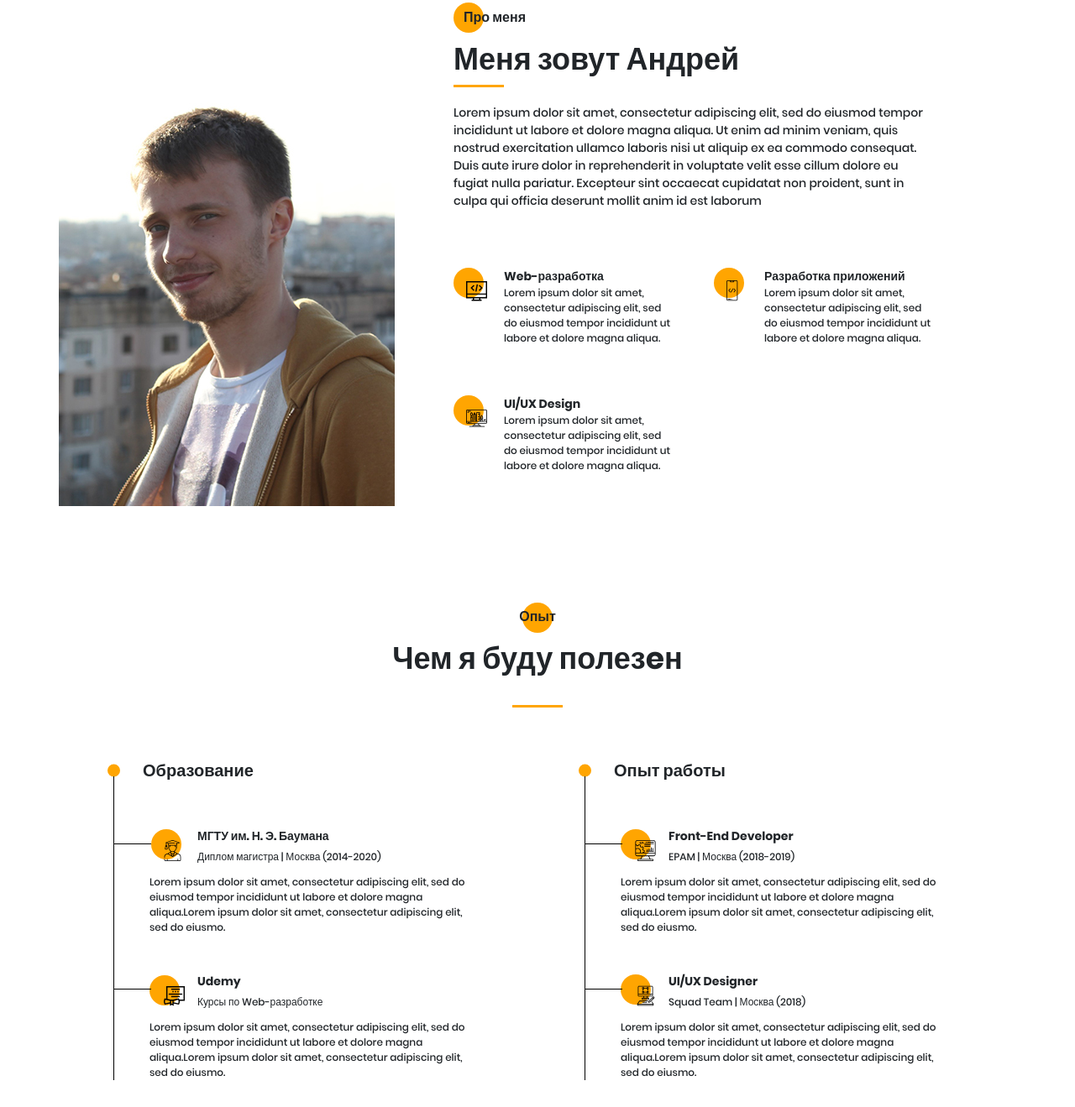
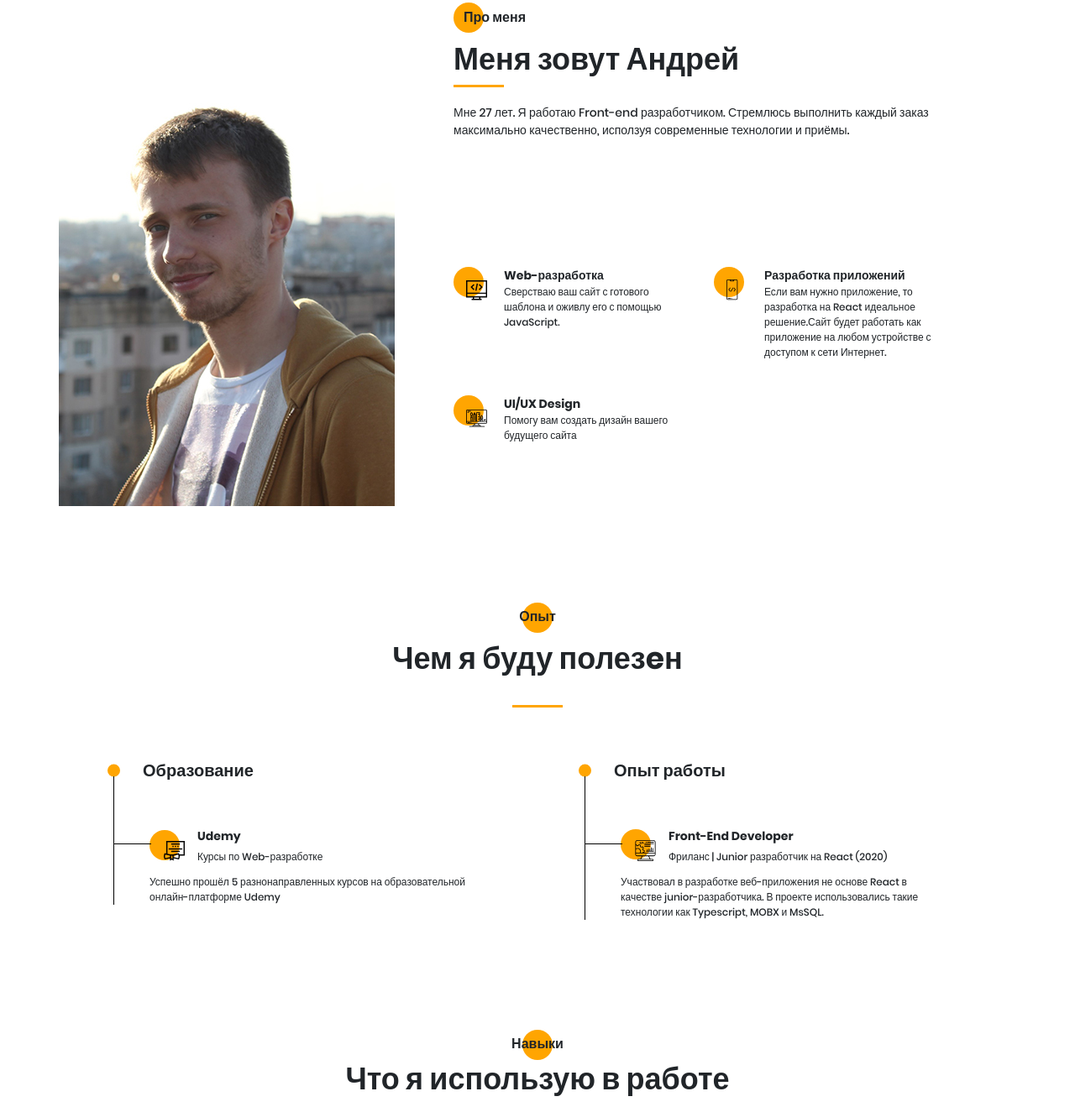
Before and after one commit to andryxxa93/portfolio, a website: page src/index.html in a window 1280 px wide. Shown: the part 917-2236 px from the top of the page at 84% size. Drawn offline with nearby package versions, Linux system fonts and the light colour scheme; files that its build step writes are made by us from their sources; files whose address does not match are found by name.

Commit message:
корректировки

```diff
--- a/src/index.html
+++ b/src/index.html
@@ -101,7 +101,7 @@
         </div>
         <div class="container">
             <div class="title title_fz16 promo__subtitle">Меня зовут Андрей Гордиенко</div>
-            <h1 class="title title_fz48 promo__title">Я web-разработчик из города Москва</h1>
+            <h1 class="title title_fz48 promo__title">Я web-разработчик из города Калуги</h1>
             <div class="promo__btns">
                 <a href="" class="promo__link btn">Портфолио</a>
                 <a href="" class="promo__link btn btn_transparent">Про меня</a>
@@ -128,7 +128,7 @@
                     <div class="title title_fz36 about__title">Меня зовут Андрей</div>
                     <div class="divider about__divider"></div>
                     <div class="about__text">
-                        Lorem ipsum dolor sit amet, consectetur adipiscing elit, sed do eiusmod tempor incididunt ut labore et dolore magna aliqua. Ut enim ad minim veniam, quis nostrud exercitation ullamco laboris nisi ut aliquip ex ea commodo consequat. Duis aute irure dolor in reprehenderit in voluptate velit esse cillum dolore eu fugiat nulla pariatur. Excepteur sint occaecat cupidatat non proident, sunt in culpa qui officia deserunt mollit anim id est laborum
+                        Мне 27 лет. Я работаю Front-end разработчиком. Стремлюсь выполнить каждый заказ максимально качественно, исползуя современные технологии и приёмы.
                     </div>
                 </div>
                 <div class="about__skills">
@@ -141,7 +141,7 @@
                                 Web-разработка
                             </div>
                             <div class="text">
-                                Lorem ipsum dolor sit amet, consectetur adipiscing elit, sed do eiusmod tempor incididunt ut labore et dolore magna aliqua.
+                                Сверстваю ваш сайт с готового шаблона и оживлу его с помощью JavaScript.
                             </div>
                         </div>
                     </div>
@@ -151,7 +151,7 @@
                         </div>
                         <div class="about__skill-info">
                             <div class="title title_fz14">Разработка приложений</div>
-                            <div class="text">Lorem ipsum dolor sit amet, consectetur adipiscing elit, sed do eiusmod tempor incididunt ut labore et dolore magna aliqua.</div>
+                            <div class="text">Если вам нужно приложение, то разработка на React идеальное решение.Сайт будет работать как приложение на любом устройстве с доступом к сети Интернет.</div>
                         </div>
                     </div>
                     <div class="about__skill">
@@ -160,7 +160,7 @@
                         </div>
                         <div class="about__skill-info">
                             <div class="title title_fz14">UI/UX Design</div>
-                            <div class="text">Lorem ipsum dolor sit amet, consectetur adipiscing elit, sed do eiusmod tempor incididunt ut labore et dolore magna aliqua.</div>
+                            <div class="text">Помогу вам создать дизайн вашего будущего сайта</div>
                         </div>
                     </div>
                 </div>
@@ -179,20 +179,20 @@
                     </h3>
                     <ul>
                         <li>
-                            <div class="resume__item">
+                            <!-- <div class="resume__item">
                                 <div class="resume__item-head">
                                     <div class="resume__item-icon">
                                         <img src="icons/University.svg" alt="university">
                                     </div>
-                                    <h4 class="title title_fz14 resume__item-title">МГТУ им. Н. Э. Баумана</h4>
+                                    <h4 class="title title_fz14 resume__item-title">Одесская юридическая академия НУОЮА</h4>
                                     <div class="resume__item-location text">
-                                        Диплом магистра | Москва (2014-2020)
+                                        Диплом специалиста | Одесса (2010-2015)
                                     </div>
                                 </div>
                                 <div class="resume__item-body text">
                                     Lorem ipsum dolor sit amet, consectetur adipiscing elit, sed do eiusmod tempor incididunt ut labore et dolore magna aliqua.Lorem ipsum dolor sit amet, consectetur adipiscing elit, sed do eiusmo.
                                 </div>
-                            </div>
+                            </div> -->
                             <div class="resume__item">
                                 <div class="resume__item-head">
                                     <div class="resume__item-icon">
@@ -204,7 +204,7 @@
                                     </div>
                                 </div>
                                 <div class="resume__item-body text">
-                                    Lorem ipsum dolor sit amet, consectetur adipiscing elit, sed do eiusmod tempor incididunt ut labore et dolore magna aliqua.Lorem ipsum dolor sit amet, consectetur adipiscing elit, sed do eiusmo.
+                                    Успешно прошёл 5 разнонаправленных курсов на образовательной онлайн-платформе Udemy
                                 </div>
                             </div>
                         </li>
@@ -223,14 +223,14 @@
                                     </div>
                                     <h4 class="title title_fz14 resume__item-title">Front-End Developer</h4>
                                     <div class="resume__item-location text">
-                                        EPAM | Москва (2018-2019)
+                                        Фриланс | Junior разработчик на React (2020)
                                     </div>
                                 </div>
                                 <div class="resume__item-body text">
-                                    Lorem ipsum dolor sit amet, consectetur adipiscing elit, sed do eiusmod tempor incididunt ut labore et dolore magna aliqua.Lorem ipsum dolor sit amet, consectetur adipiscing elit, sed do eiusmo.
+                                     Участвовал в разработке веб-приложения не основе React в качестве junior-разработчика. В проекте использовались такие технологии как Typescript, MOBX и MsSQL.
                                 </div>
                             </div>
-                            <div class="resume__item">
+                            <!-- <div class="resume__item">
                                 <div class="resume__item-head">
                                     <div class="resume__item-icon">
                                         <img src="icons/designer.svg" alt="university">
@@ -243,7 +243,7 @@
                                 <div class="resume__item-body text">
                                     Lorem ipsum dolor sit amet, consectetur adipiscing elit, sed do eiusmod tempor incididunt ut labore et dolore magna aliqua.Lorem ipsum dolor sit amet, consectetur adipiscing elit, sed do eiusmo.
                                 </div>
-                            </div>
+                            </div> -->
                         </li>
                     </ul>
                 </div>
@@ -322,6 +322,15 @@
                             <div class="technics__item-info">
                                 <div class="technics__item-title title_fz14">Mongo.db</div>
                                 <div class="technics__item-text text">Это нереляционная база данных, которая будет хранить данные вашего сайта или приложения</div>
+                            </div>
+                        </div>
+                        <div class="technics__item">
+                            <div class="technics__item-icon">
+                                <img src="icons/TypeScript.svg" alt="Typescript">
+                            </div>
+                            <div class="technics__item-info">
+                                <div class="technics__item-title title_fz14">Typescript</div>
+                                <div class="technics__item-text text">Язык программирования, созданный Microsoft для разработки веб-приложений и расширяющий возможности JavaScript.</div>
                             </div>
                         </div>
                     </div>
```
Also changed, not shown: dist/icons/TypeScript 1.svg (added), dist/icons/TypeScript.svg (added), dist/icons/iStock_000077392727_Large.jpg (added), dist/icons/паспорт_нового_поколения.jpg (added), dist/index.html, src/assets/icons/TypeScript.svg (added), src/assets/icons/iStock_000077392727_Large.jpg (added), 1 other file.
